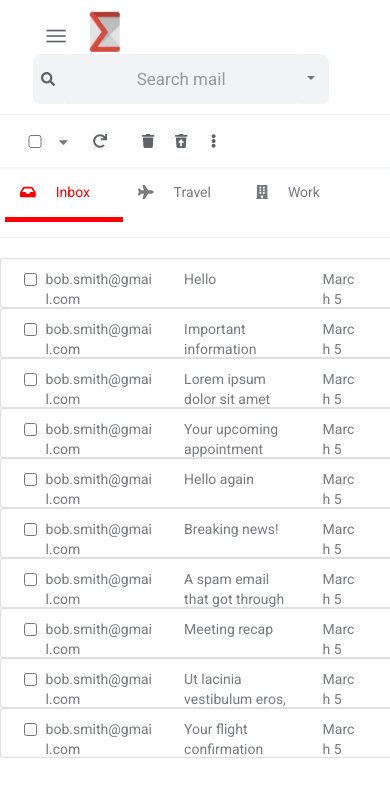
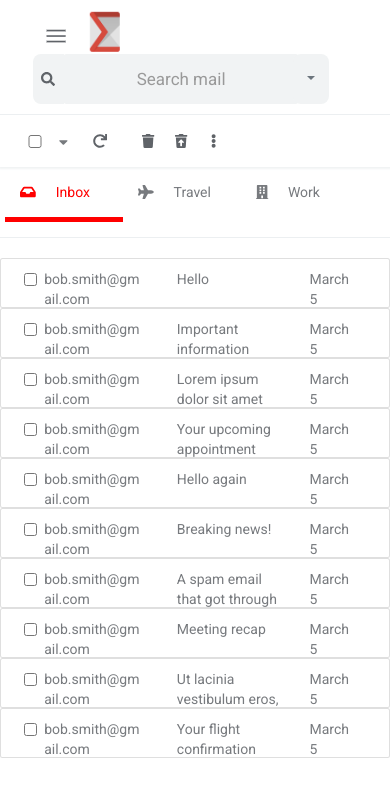
Before and after one commit to eddiecastro/ER, a React (Create React App) app: page / in a window 390 px wide. Shown: the top 796 px of the page. Built offline with nearby package versions, Linux system fonts and the light colour scheme.

Commit message:
testing mobile email view

```diff
--- a/src/Containers/Body/EmailItem.jsx
+++ b/src/Containers/Body/EmailItem.jsx
@@ -56,7 +56,9 @@ const EmailItem = ({ message, monthName, emailTimeStamp }) => {
                     {message.subject}
                   </Col>
                   <Col xs={2} sm={2}>
-                    {monthName} {emailTimeStamp.getDate()}
+                    <span id="emailDate">
+                      {monthName} {emailTimeStamp.getDate()}
+                    </span>
                   </Col>
                 </Row>
                 <br />
--- a/src/css/App.css
+++ b/src/css/App.css
@@ -437,10 +437,15 @@ body {
 
 @media screen and (min-width: 320px) and (max-width: 660px) {
   .emailMessage {
-    height: 70px;
+    width: 100vw;
+    flex-direction: column;
   }
   .emailStar {
     display: none;
+  }
+  #emailDate {
+    display: flex;
+    flex-flow: ;
   }
   #header {
     display: none;
```
